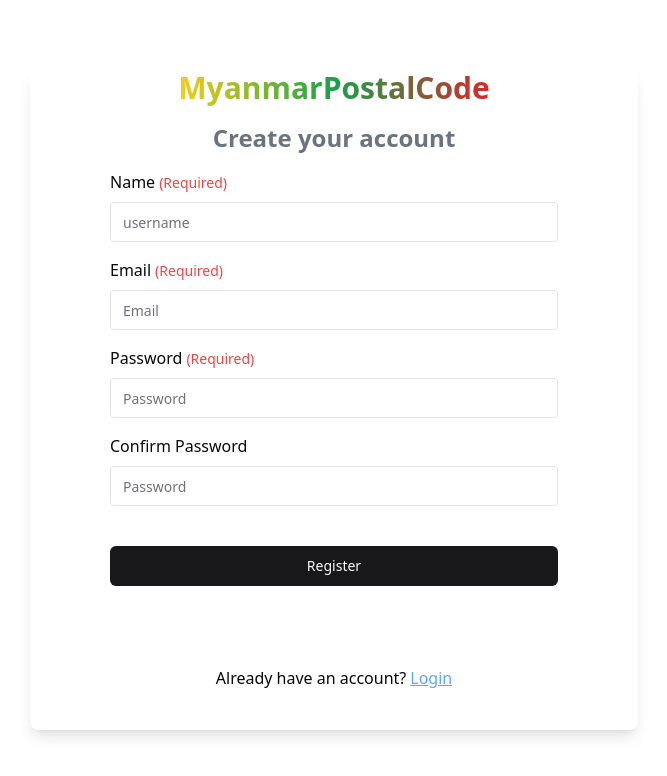
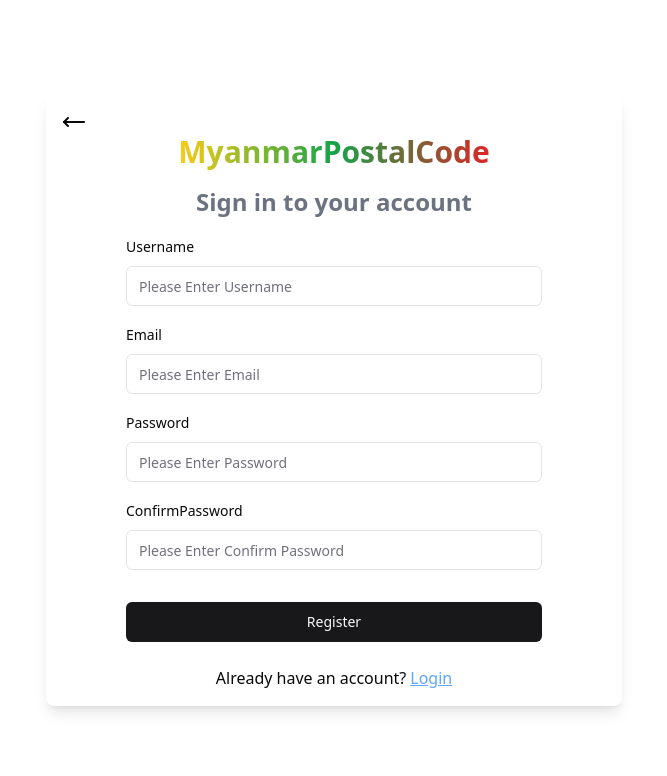
Before and after one commit to nainglinthant111/Postal-Code-Myanmar-org, a Next.js app: page /auth/sign-up in a window 1280 px wide. Shown: the top 776 px of the page, without its empty margins (306-973 px from the left). Built offline with nearby package versions, Linux system fonts and the light colour scheme.

Commit message:
fix:handle validation and update ui

```diff
--- a/src/app/auth/sign-up/page.tsx
+++ b/src/app/auth/sign-up/page.tsx
@@ -1,73 +1,251 @@
+// "use client";
+// import { useRouter } from "next/navigation";
+// import React, { useState } from "react";
+// import { Input } from "@/components/ui/input";
+// import Link from "next/link";
+// import { Button } from "@/components/ui/button";
+
+// const page = () => {
+//   const router = useRouter();
+//   const [name, setName] = useState("");
+//   const [email, setEmail] = useState("");
+//   const [password, setPassword] = useState("");
+//   const [confirmPassword, setConfirmPassword] = useState("");
+
+//   const onSubmit = (e: { preventDefault: () => void }) => {
+//     e.preventDefault();
+//     const registerData = {
+//       name: name,
+//       email: email,
+//       password: password,
+//     };
+//     console.log(registerData);
+//   };
+
+//   return (
+//     <div className="min-h-screen">
+//       <div className="flex justify-center items-center min-h-screen mx-6 md:mx-32">
+//         <div className="rounded-lg shadow-lg w-full md:mx-52">
+//           <div className="md:px-20 px-4">
+//             <div className="flex flex-col justify-center items-center">
+//               <div className="md:text-3xl text-2xl font-bold bg-gradient-to-r from-yellow-400 via-green-600 to-red-600 bg-clip-text text-transparent">
+//                 MyanmarPostalCode
+//               </div>
+//               <div className="md:text-2xl text-lg text-gray-500 font-bold mt-4">
+//                 Create your account
+//               </div>
+//             </div>
+
+//             <div className="w-full mt-4">
+//               <form className="flex flex-col" onSubmit={onSubmit}>
+//                 <div>
+//                   Name
+//                   <span className="text-sm ml-1 text-red-500">(Required)</span>
+//                 </div>
+//                 <Input
+//                   type="name"
+//                   placeholder="username"
+//                   className="mt-2 border md:py-1 md:px-3 rounded-sm"
+//                   onChange={(e) => setName(e.target.value)}
+//                 />
+//                 <div className="mt-4">
+//                   Email
+//                   <span className="text-sm ml-1 text-red-500">(Required)</span>
+//                 </div>
+//                 <Input
+//                   type="email"
+//                   placeholder="Email"
+//                   className="mt-2 border md:py-1 md:px-3 rounded-sm"
+//                   onChange={(e) => setEmail(e.target.value)}
+//                 />
+//                 <div className="mt-4">
+//                   Password
+//                   <span className="text-sm ml-1 text-red-500">(Required)</span>
+//                 </div>
+//                 <Input
+//                   type="password"
+//                   placeholder="Password"
+//                   className="mt-2 border md:py-1 md:px-3 rounded-sm"
+//                   onChange={(e) => setPassword(e.target.value)}
+//                 />
+//                 <div className="mt-4">Confirm Password</div>
+//                 <Input
+//                   type="password"
+//                   placeholder="Password"
+//                   className="mt-2 border md:py-1 md:px-3 rounded-sm"
+//                   //onChange={(e) => setConfirmPassword(e.target.value)}
+//                 />
+//                 <Button className="md:my-10 my-6">Register</Button>
+//                 <div className="flex justify-center items-center md:my-10 my-4">
+//                   Already have an account?
+//                   <Link href="/auth/sign-in">
+//                     <span className="underline text-blue-400 cursor-pointer ml-1">
+//                       Login
+//                     </span>
+//                   </Link>
+//                 </div>
+//               </form>
+//             </div>
+//           </div>
+//         </div>
+//       </div>
+//     </div>
+//   );
+// };
+
+// export default page;
+
 "use client";
+import { z } from "zod";
+import { zodResolver } from "@hookform/resolvers/zod";
+import { useForm } from "react-hook-form";
+import { Button } from "@/components/ui/button";
+import { MoveLeft } from "lucide-react";
+import {
+  Form,
+  FormControl,
+  FormField,
+  FormItem,
+  FormLabel,
+  FormMessage,
+} from "@/components/ui/form";
+import { Input } from "@/components/ui/input";
 import { useRouter } from "next/navigation";
-import React from "react";
-import { MoveLeft } from "lucide-react";
-import { Input } from "@/components/ui/input";
 import Link from "next/link";
-import { Button } from "@/components/ui/button";
+import { data } from "../../../../Constants";
+
+const formSchema = z
+  .object({
+    name: z.string().min(4, "Username must be at least 4 characters long"),
+    email: z.string().email({ message: "Please Enter Valid Email" }),
+    password: z.string().min(8, "Password must be at least 8 characters long"),
+    confirmPassword: z
+      .string()
+      .min(8, "Password must be at least 8 characters long"),
+  })
+  .refine((data) => data.password === data.confirmPassword, {
+    path: ["confirmPassword"],
+    message: "Passwords do not match",
+  });
 
 const page = () => {
   const router = useRouter();
+  const backToMain = () => {
+    router.push("/home-page");
+  };
+  const form = useForm<z.infer<typeof formSchema>>({
+    resolver: zodResolver(formSchema),
+    defaultValues: {
+      name: "",
+      email: "",
+      password: "",
+      confirmPassword: "",
+    },
+  });
+
+  function onSubmit(data: z.infer<typeof formSchema>) {
+    console.log(data);
+    router.push("/auth/sign-in")
+  }
+
   return (
-    <div className="min-h-screen">
-      <div className="flex justify-center items-center min-h-screen mx-32">
-        <div className="rounded-lg shadow-lg w-full md:mx-52">
-          <div className="md:px-20">
+    <div className="flex justify-center items-center min-h-screen mx-6 md:mx-32">
+      <div className="rounded-lg shadow-lg w-full md:mx-56">
+        <div onClick={backToMain} className="cursor-pointer mt-4 ml-4">
+          <MoveLeft />
+        </div>
+        <div className="md:px-20 px-4 mt-4 md:mt-0">
           <div className="flex flex-col justify-center items-center">
-              <div className="md:text-3xl font-bold bg-gradient-to-r from-yellow-400 via-green-600 to-red-600 bg-clip-text text-transparent">
+            <div className="md:text-3xl text-2xl font-bold bg-gradient-to-r from-yellow-400 via-green-600 to-red-600 bg-clip-text text-transparent">
               MyanmarPostalCode
             </div>
-              <div className="text-2xl text-gray-500 font-bold md:mt-4">
-                Create your account
+            <div className="md:text-2xl text-lg text-gray-500 font-bold mt-4">
+              Sign in to your account
             </div>
-            </div>
-
-            <div className="w-full md:mt-4">
-              <form className="flex flex-col">
-                <div>
-                  Name<span className="text-sm ml-1 text-red-500">(Required)</span>
-                </div>
+            <div className="w-full my-4">
+              <Form {...form}>
+                <form
+                  onSubmit={form.handleSubmit(onSubmit)}
+                  className="space-y-4"
+                >
+                  <FormField
+                    control={form.control}
+                    name="name"
+                    render={({ field }) => (
+                      <FormItem>
+                        <FormLabel>Username</FormLabel>
+                        <FormControl>
                           <Input
-                  type="name"
-                  placeholder="username"
-                  className="md:mt-2 border md:py-1 md:px-3 rounded-sm"
-                  //onChange={(e) => setName(e.target.value)}
+                            placeholder="Please Enter Username"
+                            {...field}
                           />
-                <div className="md:mt-4">
-                  Email<span className="text-sm ml-1 text-red-500">(Required)</span>
-                </div>
-                <Input
-                  type="email"
-                  placeholder="Email"
-                  className="md:mt-2 border md:py-1 md:px-3 rounded-sm"
-                  //onChange={(e) => setEmail(e.target.value)}
+                        </FormControl>
+                        <FormMessage />
+                      </FormItem>
+                    )}
                   />
-                <div className="md:mt-4">
-                  Password<span className="text-sm ml-1 text-red-500">(Required)</span>
-                </div>
+                  <FormField
+                    control={form.control}
+                    name="email"
+                    render={({ field }) => (
+                      <FormItem>
+                        <FormLabel>Email</FormLabel>
+                        <FormControl>
+                          <Input placeholder="Please Enter Email" {...field} />
+                        </FormControl>
+                        <FormMessage />
+                      </FormItem>
+                    )}
+                  />
+                  <FormField
+                    control={form.control}
+                    name="password"
+                    render={({ field }) => (
+                      <FormItem>
+                        <FormLabel>Password</FormLabel>
+                        <FormControl>
                           <Input
                             type="password"
-                  placeholder="Password"
-                  className="md:mt-2 border md:py-1 md:px-3 rounded-sm"
-                  //onChange={(e) => setPassword(e.target.value)}
+                            placeholder="Please Enter Password"
+                            {...field}
                           />
-                <div className="md:mt-4">Confirm Password</div>
+                        </FormControl>
+                        <FormMessage />
+                      </FormItem>
+                    )}
+                  />
+                  <FormField
+                    control={form.control}
+                    name="confirmPassword"
+                    render={({ field }) => (
+                      <FormItem>
+                        <FormLabel>ConfirmPassword</FormLabel>
+                        <FormControl>
                           <Input
                             type="password"
-                  placeholder="Password"
-                  className="md:mt-2 border md:py-1 md:px-3 rounded-sm"
-                  //onChange={(e) => setConfirmPassword(e.target.value)}
+                            placeholder="Please Enter Confirm Password"
+                            {...field}
                           />
-                <Button className="md:my-10">Register</Button>
-                <div className="flex justify-center items-center md:my-10">
+                        </FormControl>
+                        <FormMessage />
+                      </FormItem>
+                    )}
+                  />
+                  <div className="mt-4">
+                    <Button className="mt-4 w-full" type="submit">
+                      Register
+                    </Button>
+                  </div>
+                </form>
+              </Form>
+              <div className="flex justify-center items-center md:mt-6 mt-4">
                 Already have an account?
                 <Link href="/auth/sign-in">
-                    <span className="underline text-blue-400 cursor-pointer md:ml-1">
+                  <span className="underline text-blue-400 cursor-pointer ml-1">
                     Login
                   </span>
                 </Link>
               </div>
-              </form>
             </div>
           </div>
         </div>
```
Lines whose indentation alone changed are shown as unchanged.
